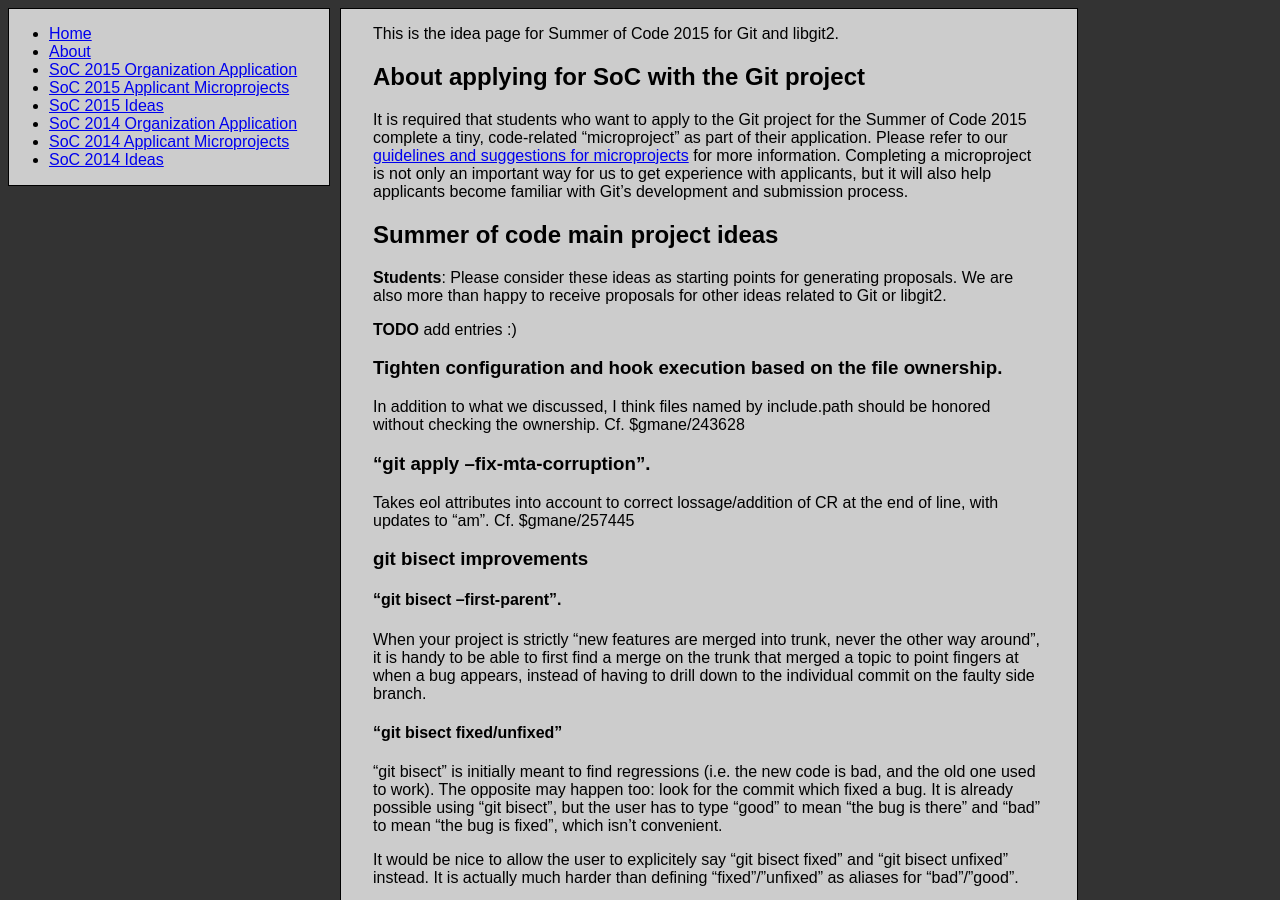
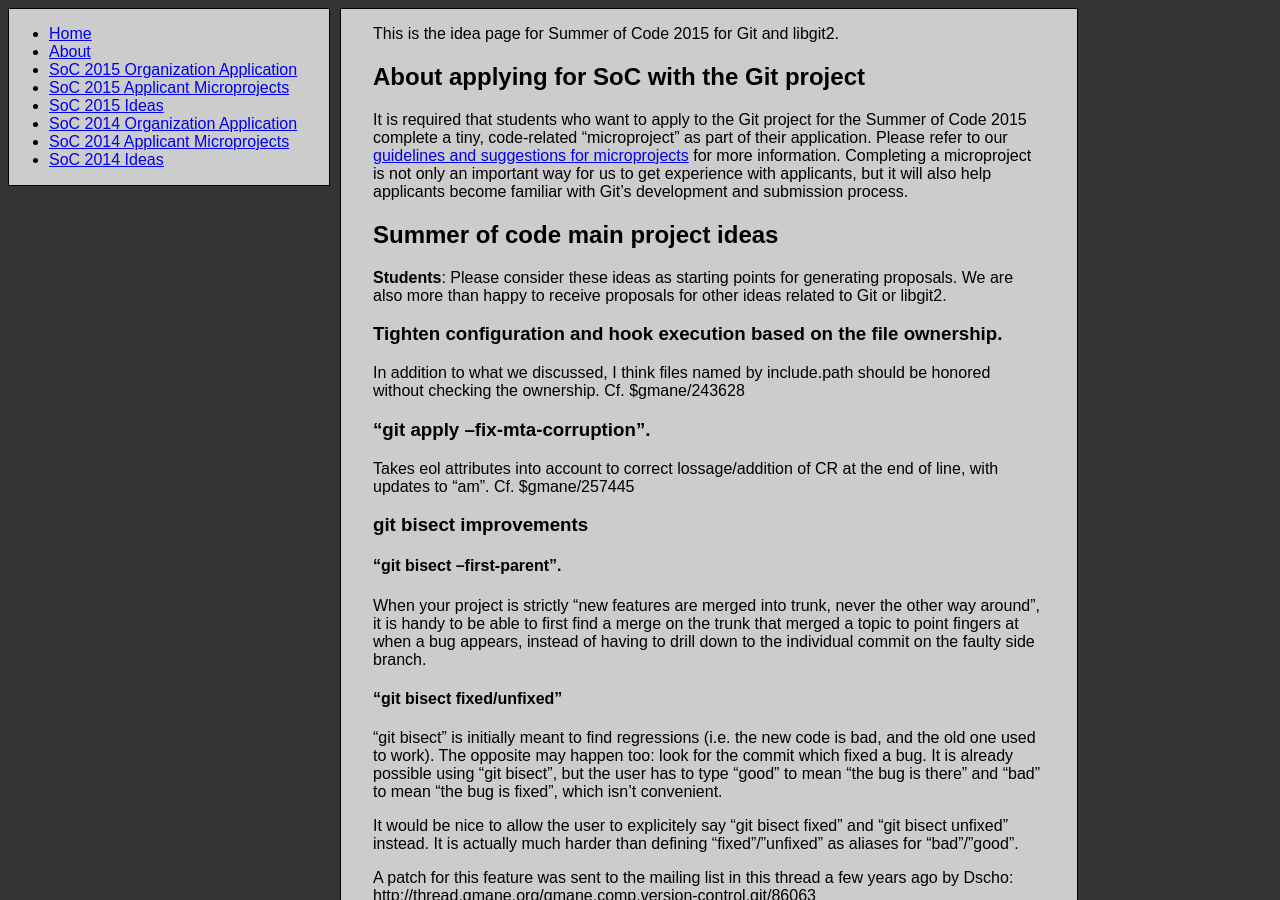
Before and after one commit to git/git.github.io, a Jekyll site: the page built from SoC-2015-Ideas.md, in a window 1280 px wide and 900 px high. Built offline with Jekyll 4.4.1, drawn with Linux system fonts in a browser that asks for light colours; Markdown is read by kramdown in place of the engine named in the settings.

Commit message:
soc-2015-ideas: drop TODO
We have some entries now.

```diff
--- a/SoC-2015-Ideas.md
+++ b/SoC-2015-Ideas.md
@@ -21,8 +21,6 @@
 **Students**: Please consider these ideas as starting points for
 generating proposals.  We are also more than happy to receive
 proposals for other ideas related to Git or libgit2.
-
-**TODO** add entries :)
 
 ### Tighten configuration and hook execution based on the file ownership.
 
```
